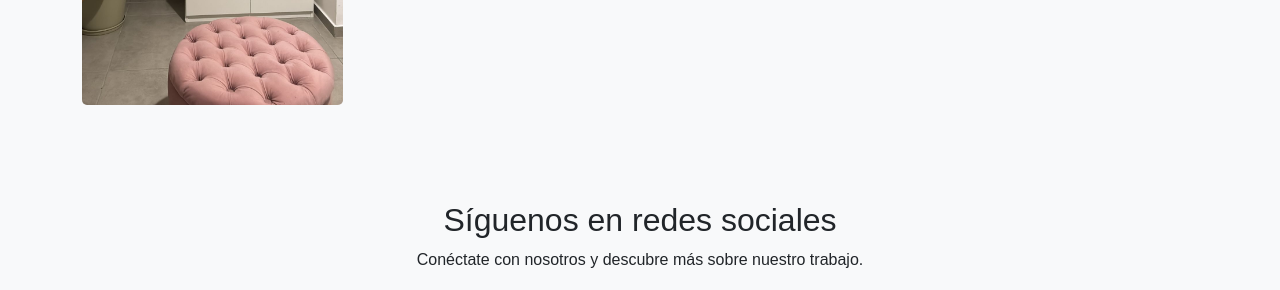
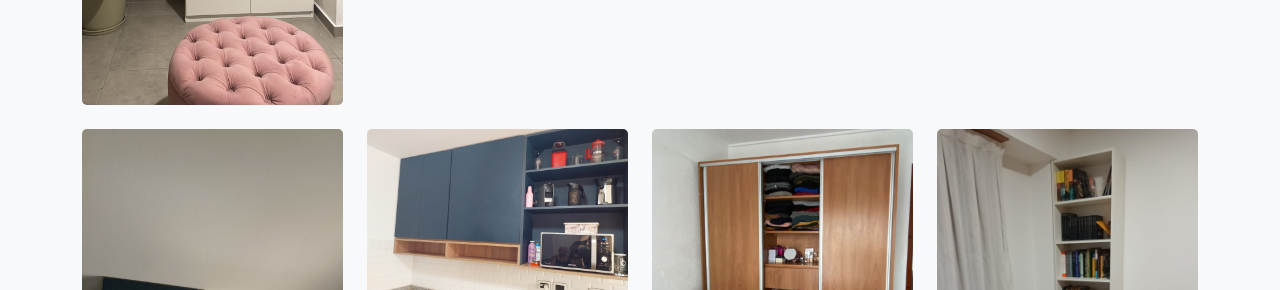
Before and after one commit to oscar-principi/Muebles-Finochio, a plain HTML site: page index.html in a window 1280 px wide. Shown: the part 1407-1697 px from the top of the page. Drawn offline with nearby package versions, Linux system fonts and the light colour scheme.

Commit message:
Actualizacion fotos

```diff
--- a/index.html
+++ b/index.html
@@ -85,6 +85,18 @@
           <div class="col-sm-6 col-md-4 col-lg-3">
             <img src="Img/Galeria/Vanitory 2.jpeg" alt="Mueble 4" class="img-fluid">
           </div>
+          <div class="col-sm-6 col-md-4 col-lg-3">
+            <img src="Img/Galeria/Alacena.jpeg" alt="Mueble 4" class="img-fluid">
+          </div>
+          <div class="col-sm-6 col-md-4 col-lg-3">
+            <img src="Img/Galeria/Alacena 2.jpeg" alt="Mueble 4" class="img-fluid">
+          </div>
+          <div class="col-sm-6 col-md-4 col-lg-3">
+            <img src="Img/Galeria/Ropero.jpeg" alt="Mueble 4" class="img-fluid">
+          </div>
+          <div class="col-sm-6 col-md-4 col-lg-3">
+            <img src="Img/Galeria/Biblioteca.jpeg" alt="Mueble 4" class="img-fluid">
+          </div>
         </div>
       </div>
     </section>
```
Also changed, not shown: Img/Galeria/Alacena 2.jpeg (added), Img/Galeria/Alacena.jpeg (added), Img/Galeria/Biblioteca.jpeg (added), Img/Galeria/Ropero.jpeg (added).
